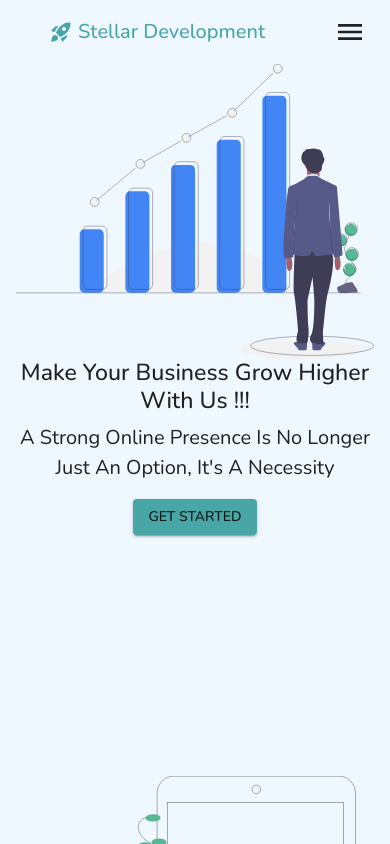
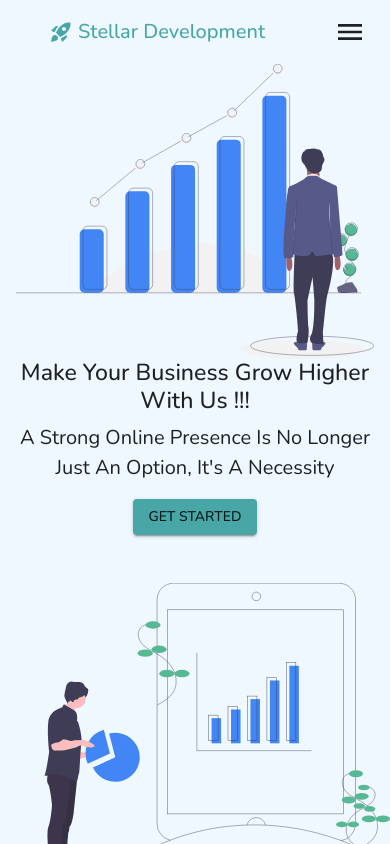
Before and after one commit to krishnankanagaraj/stellar_site, a React (Vite) app: page / in a window 390 px wide. Shown: the top 844 px of the page. Built offline with nearby package versions, Linux system fonts and the light colour scheme.

Commit message:
minor fix in hero section

```diff
--- a/src/components/Herosection.jsx
+++ b/src/components/Herosection.jsx
@@ -1,8 +1,10 @@
 import heroImage from "../assets/Hero.svg";
 import { motion } from "framer-motion";
-import { Button, Box } from "@mui/material";
+import { Button, Box, useTheme, useMediaQuery } from "@mui/material";
 
 function Herosection() {
+  const theme = useTheme();
+  const isMobile = useMediaQuery(theme.breakpoints.down("md"));
   const containerVariants = {
     hidden: { opacity: 0 },
     visible: {
@@ -27,8 +29,8 @@ function Herosection() {
 
   return (
     <>
-      <Box id="home" sx={{ height: "90vh" }}>
-        <section className="container pt-5 mt-md-5 mt-3">
+      <Box id="home" >
+        <section className="container pt-5 pb-5 mt-md-5 mt-3">
           <div className="row">
             <motion.div
               className="col-md-6 order-md-2 order-1"
```
